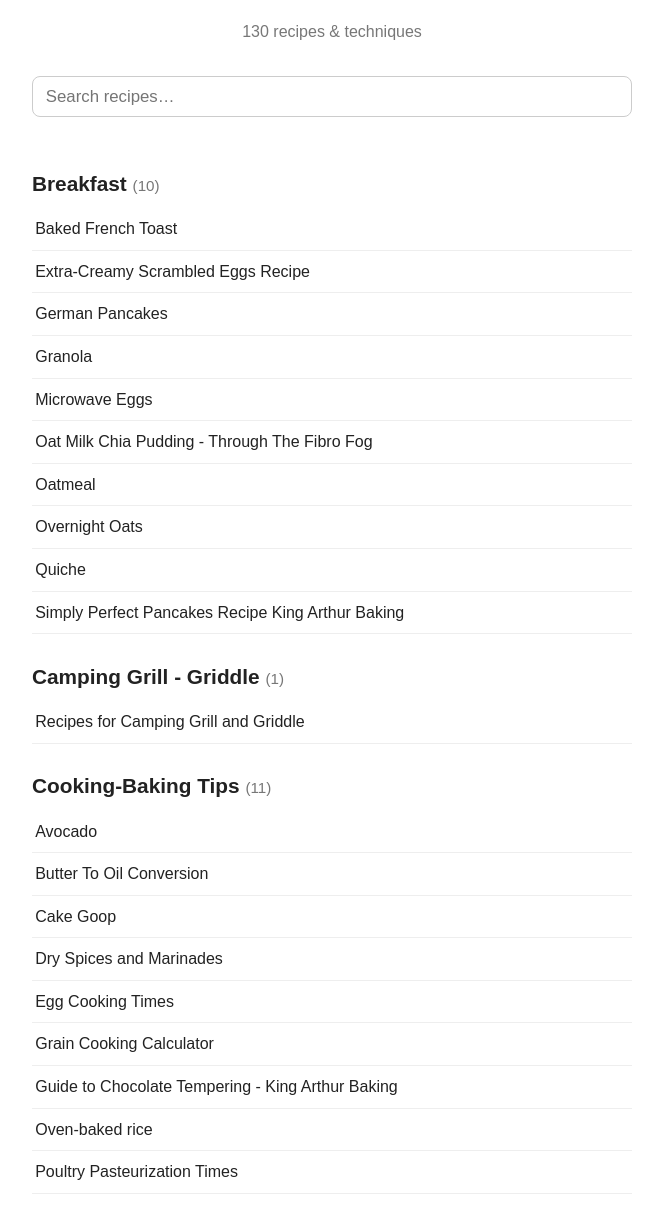
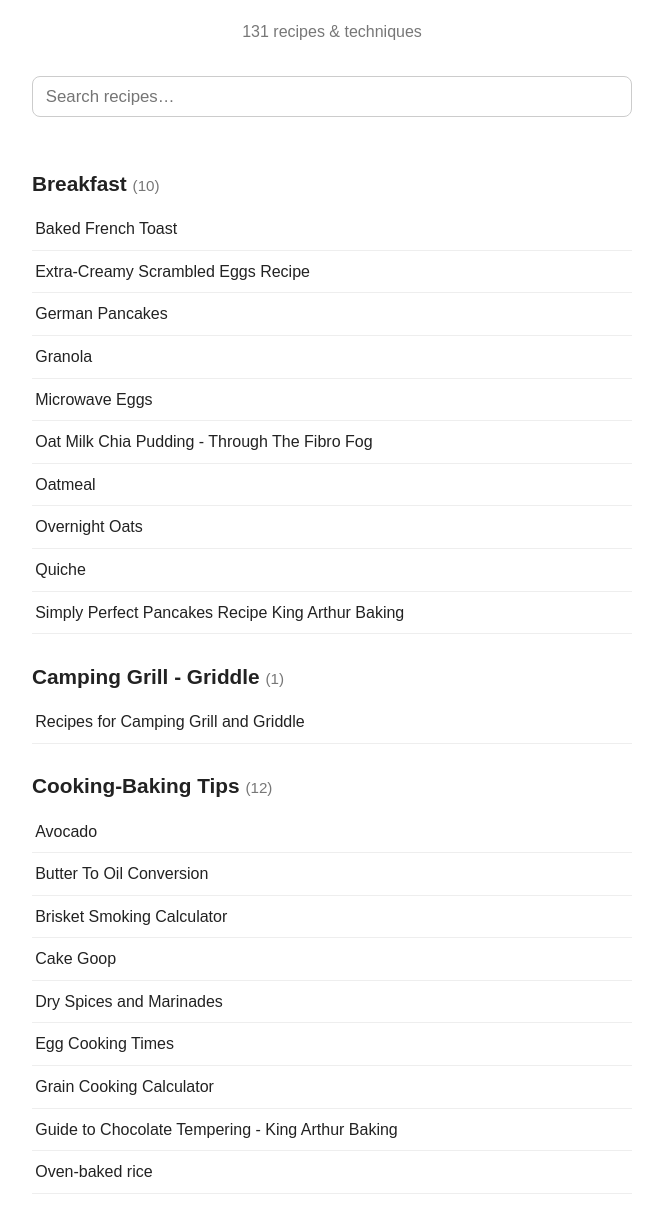
Before and after one commit to Elan-Gr/Recipes, a plain HTML site: page index.html in a window 1280 px wide. Shown: the part 86-1292 px from the top of the page, without its empty margins (308-971 px from the left). Drawn offline with Linux system fonts and the light colour scheme.

Commit message:
Index: 131 recipes, Cooking-Baking Tips 12

```diff
--- a/index.html
+++ b/index.html
@@ -8,7 +8,7 @@
 </head>
 <body>
 <h1>Elan's Recipes</h1>
-<p style="text-align:center;color:#777">130 recipes &amp; techniques</p>
+<p style="text-align:center;color:#777">131 recipes &amp; techniques</p>
 <input class="searchbox" id="search" type="search" placeholder="Search recipes…" aria-label="Search recipes">
 <div id="noresults">No recipes match your search.</div>
 <main id="index">
@@ -29,10 +29,11 @@
 <ul class="recipe-list">
 <li data-title="recipes for camping grill and griddle"><a href="Camping%20Grill%20-%20Griddle/Recipes%20for%20Camping%20Grill%20and%20Griddle.html">Recipes for Camping Grill and Griddle</a></li>
 </ul>
-<h2 class="cat" data-cat="cooking-baking tips">Cooking-Baking Tips <span class="count">(11)</span></h2>
+<h2 class="cat" data-cat="cooking-baking tips">Cooking-Baking Tips <span class="count">(12)</span></h2>
 <ul class="recipe-list">
 <li data-title="avocado"><a href="Cooking-Baking%20Tips/Avocado.html">Avocado</a></li>
 <li data-title="butter to oil conversion"><a href="Cooking-Baking%20Tips/Butter%20To%20Oil%20Conversion.html">Butter To Oil Conversion</a></li>
+<li data-title="brisket smoking calculator"><a href="Cooking-Baking%20Tips/Brisket%20Smoking%20Calculator.html">Brisket Smoking Calculator</a></li>
 <li data-title="cake goop"><a href="Cooking-Baking%20Tips/Cake%20Goop.html">Cake Goop</a></li>
 <li data-title="dry spices and marinades"><a href="Cooking-Baking%20Tips/Dry%20Spices%20and%20Marinades.html">Dry Spices and Marinades</a></li>
 <li data-title="egg cooking times"><a href="Cooking-Baking%20Tips/Egg%20Cooking%20Times.html">Egg Cooking Times</a></li>
```
